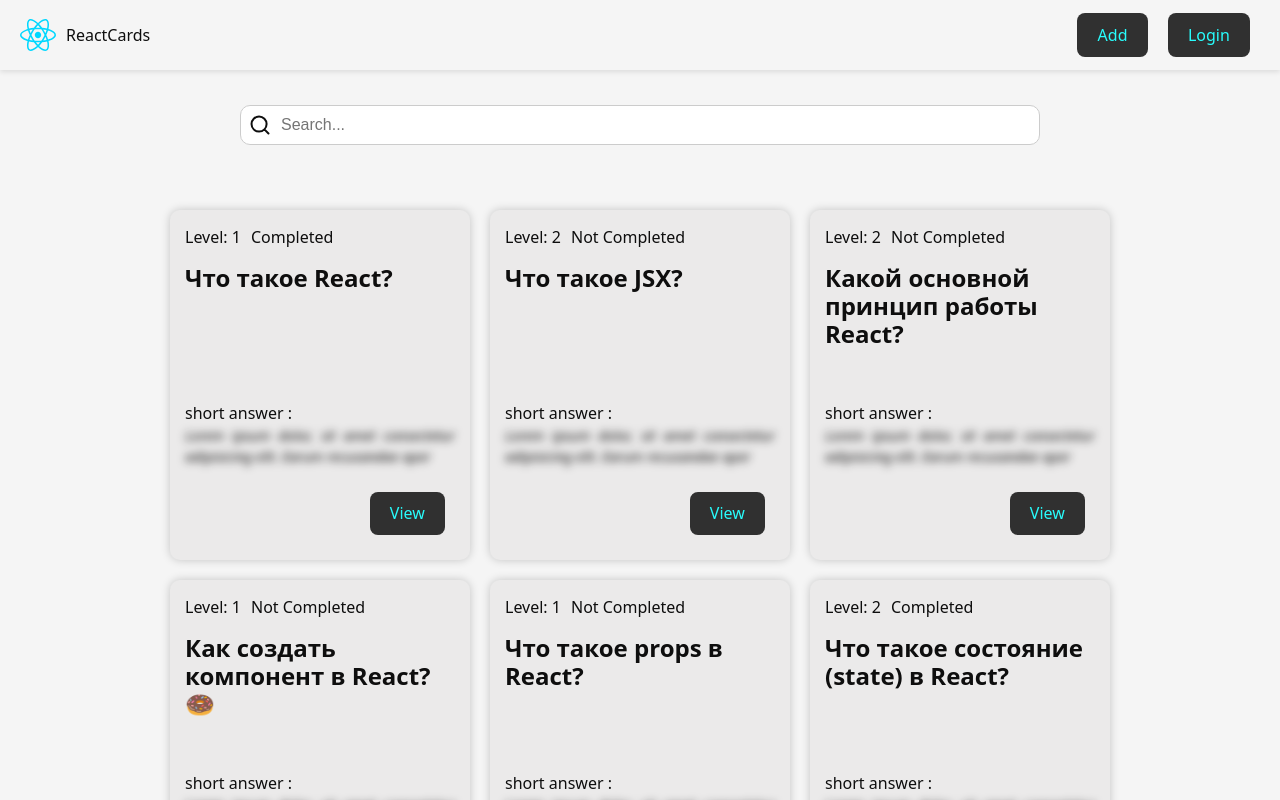
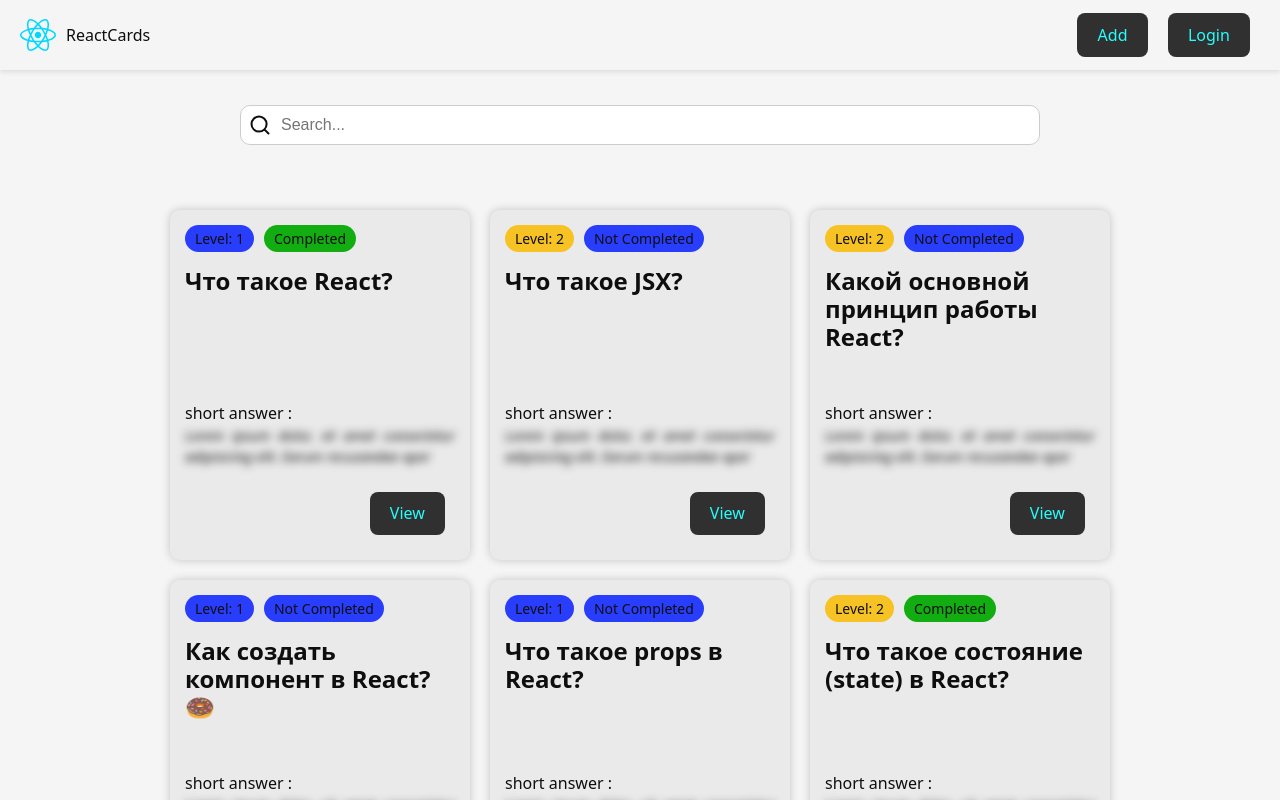
Before and after one commit to leod101/react-app-course, a React (Vite) app: page / in a window 1280 px wide. Built offline with nearby package versions, Linux system fonts and the light colour scheme; data requests are answered from the project's data file.

Commit message:
Signed-off-by: leod101 <leod060@gmail.com> "Badge component"

```diff
--- /dev/null
+++ b/src/components/Badge/Badge.jsx
@@ -0,0 +1,17 @@
+import cls from "./Badge.module.css";
+
+function Badge({ variant, children }) {
+  switch (variant) {
+    case "primary":
+      return <div className={`${cls.badge} ${cls.primary}`}>{children}</div>;
+    case "success":
+      return <div className={`${cls.badge} ${cls.success}`}>{children}</div>;
+    case "warning":
+      return <div className={`${cls.badge} ${cls.warning}`}>{children}</div>;
+    case "alert":
+      return <div className={`${cls.badge} ${cls.alert}`}>{children}</div>;
+    default:
+      return <div className={cls.badge}>{children}</div>;
+  }
+}
+export default Badge;
--- /dev/null
+++ b/src/components/Badge/Badge.module.css
@@ -0,0 +1,22 @@
+.badge {
+  width: fit-content;
+  border-radius: 20px;
+  padding: 3px 10px;
+  color: var(--text-color);
+  text-transform: capitalize;
+  font-weight: 500;
+  font-size: 14px;
+  background-color: rgb(127, 83, 247);
+}
+.primary {
+  background-color: rgb(41, 62, 253);
+}
+.success {
+  background-color: rgb(17, 173, 17);
+}
+.warning {
+  background-color: rgb(247, 194, 36);
+}
+.alert {
+  background-color: rgb(224, 43, 43);
+}
--- /dev/null
+++ b/src/components/Badge/index.jsx
@@ -0,0 +1 @@
+export { Badge } from "./Badge/Badge";
--- a/src/components/QuestionCards/QuestionCards.jsx
+++ b/src/components/QuestionCards/QuestionCards.jsx
@@ -2,14 +2,22 @@ import React from "react";
 import cls from "./QuestionCards.module.css";
 import Button from "../Button/Button";
 import { useNavigate } from "react-router-dom";
+import Badge from "../Badge/Badge";
 
 function QuestionCards({ card }) {
   const navigate = useNavigate();
+
+  const levelVariant =
+    card.level === 1 ? "primary" : card.level === 2 ? "warning" : "alert";
+  const completedVariant = card.completed ? "success" : "primary";
+
   return (
     <div className={cls.card}>
       <div className={cls.cardLabel}>
-        <div>Level: {card.level}</div>
-        <div>{card.completed ? "Completed" : "Not Completed"}</div>
+        <Badge variant={levelVariant}>Level: {card.level}</Badge>
+        <Badge variant={completedVariant}>
+          {card.completed ? "Completed" : "Not Completed"}
+        </Badge>
       </div>
 
       <h5 className={cls.cardTitle}>{card.question}</h5>
@@ -21,7 +29,7 @@ function QuestionCards({ card }) {
           recusandae aper
         </p>
       </div>
-      <Button onClick={() => navigate(`/question/${card.id}`) }>View</Button>
+      <Button onClick={() => navigate(`/question/${card.id}`)}>View</Button>
     </div>
   );
 }
```
